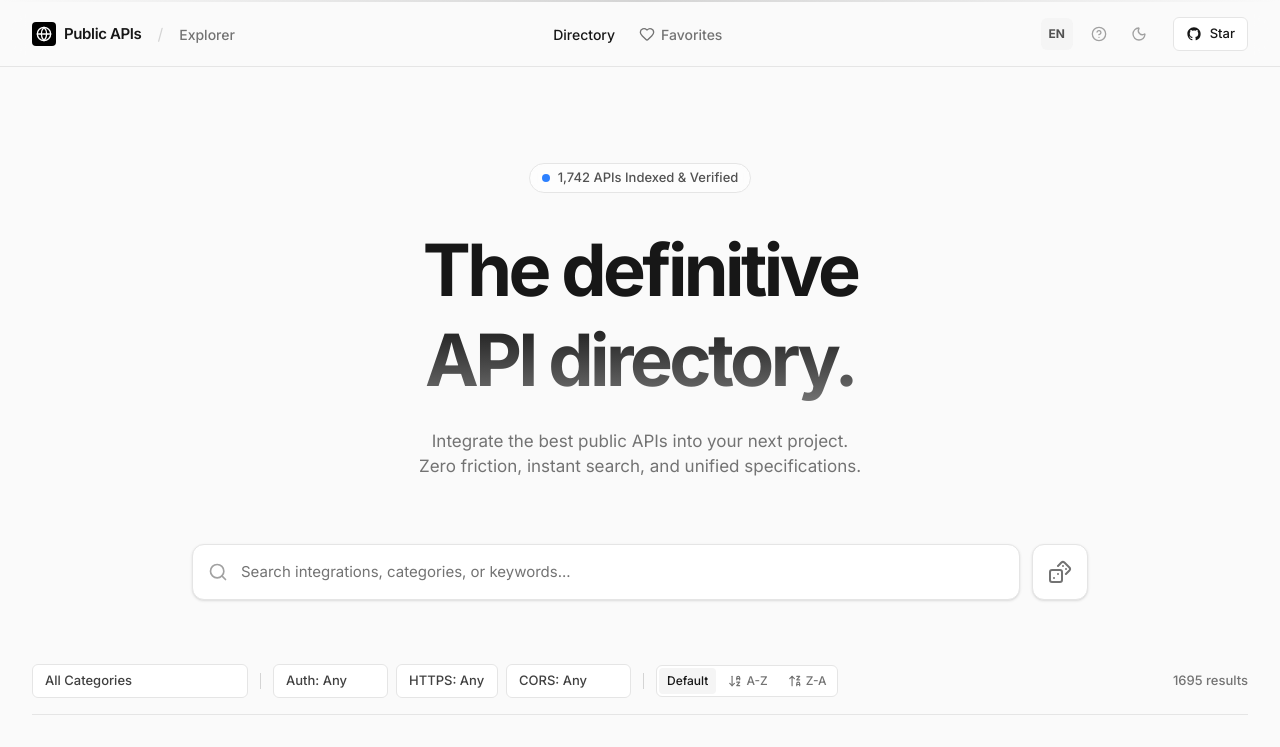
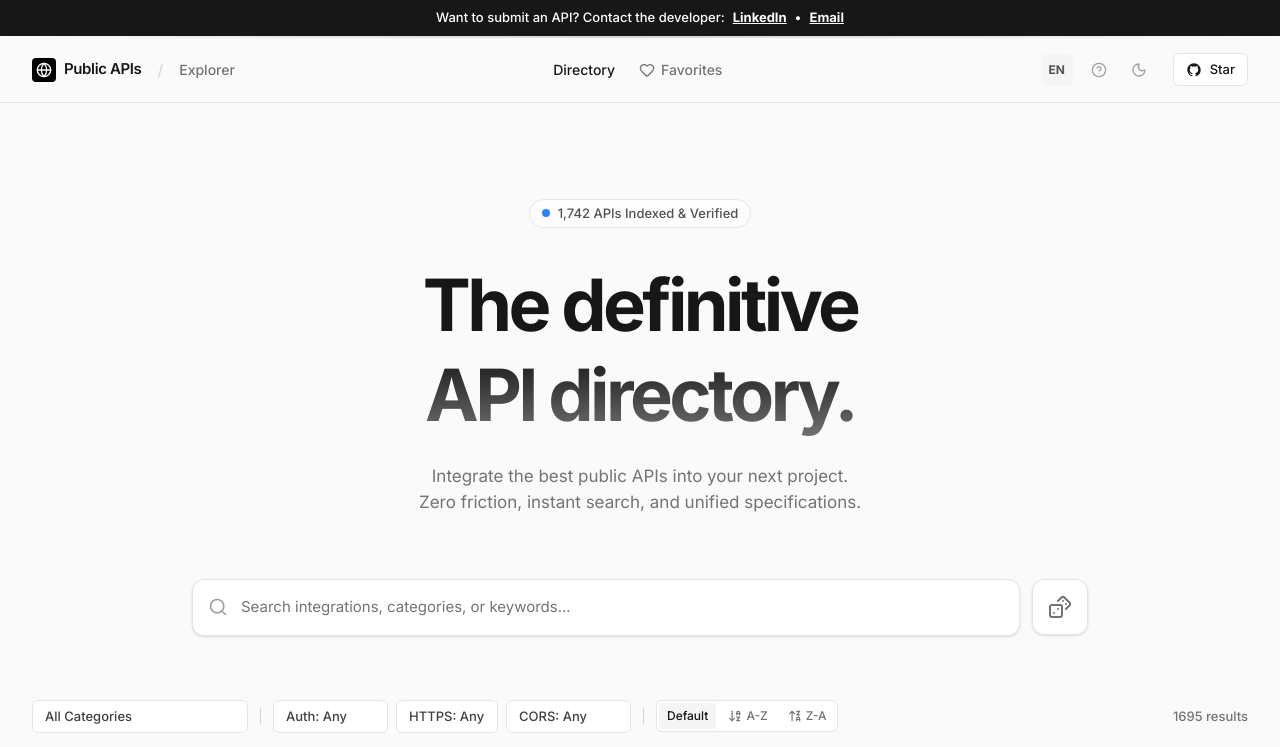
Before and after one commit to Amine-NAHLI/public-apis-explorer, a Next.js app: page / in a window 1280 px wide. Shown: the top 747 px of the page. Built offline with nearby package versions, Linux system fonts and the light colour scheme.

Commit message:
feat: add interactive public API explorer page with search, filtering, and code generator

```diff
--- a/src/app/page.tsx
+++ b/src/app/page.tsx
@@ -143,6 +143,14 @@ export default function Home() {
 
   return (
     <div className="min-h-screen bg-[#FAFAFA] dark:bg-black text-neutral-900 dark:text-neutral-100 font-sans selection:bg-neutral-200 dark:selection:bg-neutral-800 transition-colors duration-300">
+
+      {/* Submit API Banner */}
+      <div className="bg-neutral-900 dark:bg-neutral-100 text-white dark:text-black text-[13px] font-medium py-2 px-4 flex flex-wrap justify-center items-center gap-2 text-center relative z-50">
+        <span>{appLanguage === 'fr' ? 'Vous souhaitez ajouter une API ? Contactez le développeur :' : 'Want to submit an API? Contact the developer:'}</span>
+        <a href="https://www.linkedin.com/in/amine-nahli-48b2a734b/" target="_blank" rel="noreferrer" className="underline font-bold hover:text-neutral-300 dark:hover:text-neutral-700 transition-colors">LinkedIn</a>
+        <span>•</span>
+        <a href="mailto:nahli-ami@upf.ac.ma" className="underline font-bold hover:text-neutral-300 dark:hover:text-neutral-700 transition-colors">Email</a>
+      </div>
 
       <div className="h-[2px] w-full bg-gradient-to-r from-transparent via-neutral-300 dark:via-neutral-700 to-transparent"></div>
 
```
